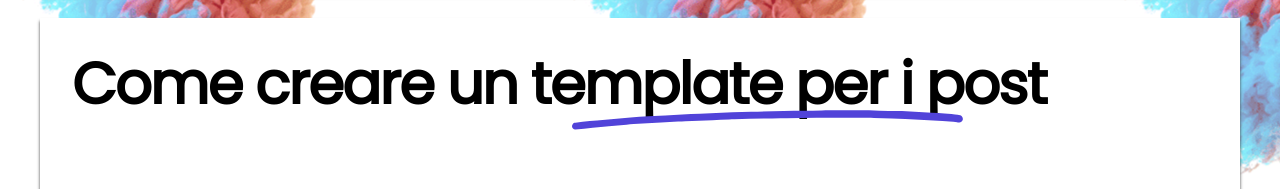
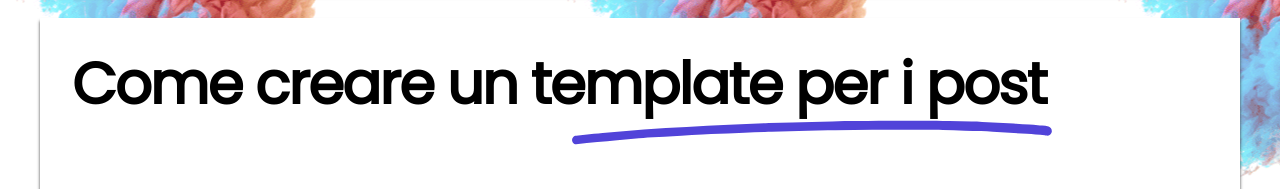
Before and after one commit to Auster-x/M2W1Day2, a plain HTML site: page index.html in a window 1280 px wide. Shown: the part 113-302 px from the top of the page. Drawn offline with Linux system fonts and the light colour scheme.

Commit message:
v1.1 Esercizio 2 corretto

```diff
--- a/assets/css/style.css
+++ b/assets/css/style.css
@@ -148,6 +148,13 @@ h1 + p {
     font-size: 1.8rem;
     font-weight: 700;
   }
+
+  .underImg {
+    width: 23em;
+    position: relative;
+    bottom: 30px;
+
+  }
 }
 
 @media screen and (min-width: 500px) {
@@ -165,11 +172,24 @@ h1 + p {
     font-size: 1.4rem;
     font-weight: 700;
   }
+  .underImg {
+    width: 27em;
+    position: relative;
+    bottom: 30px;
+
+  }
 }
 
 @media screen and (min-width: 700px) {
   h1 {
     font-size: 3.6rem;
+  }
+
+  .underImg {
+    width: 33em;
+    position: relative;
+    bottom: 40px;
+
   }
 }
 
@@ -180,17 +200,17 @@ h1 + p {
   section {
     border-radius: 20px;
   }
+
+  .underImg {
+    width: 30em;
+    position: relative;
+    bottom: 40px;
+    left: 500px;
+  }
 }
 
 .clearfix {
   position: static;
-
-}
-
-.underImg {
-  position: relative;
-  bottom: 50px;
-  left: 500px;
 }
 
 .imgLeft {
```
